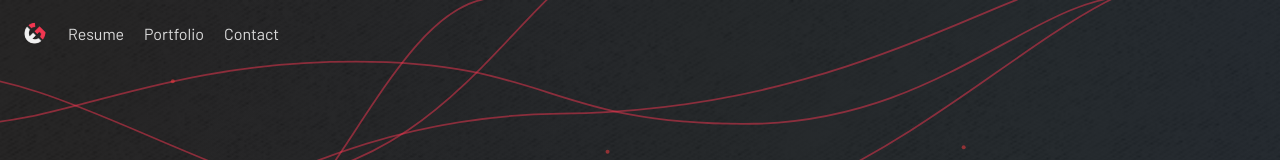
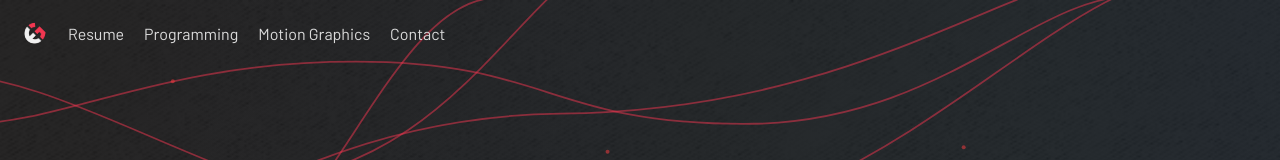
Before and after one commit to Coralise/Wayne-Portfolio, a Next.js app: page / in a window 1280 px wide. Shown: the top 160 px of the page. Built offline with nearby package versions, Linux system fonts and the light colour scheme; a web font is replaced by a local one; what tailwindcss-motion would draw is missing.

Commit message:
Update header links; replace Portfolio with Programming and add Motion Graphics section

```diff
--- a/app/components/header.js
+++ b/app/components/header.js
@@ -17,7 +17,8 @@ export default function Header() {
             <div className="p-5 rounded-2xl hidden sm:flex gap-5 my-auto fixed container z-50">
                 <Link href={'/'}><img src="images/logo.png" className="size-5 hover:size-7 m-1 hover:m-0 transition-all duration-300 ease-out rotate-[-45deg] hover:rotate-[0deg] active:size-5 active:m-1" /></Link>
                 <Link href={'/resume'} className="hover:text-highlight transition-all ease-out duration-300 my-auto hover:-rotate-6 active:rotate-6 hover:font-semibold">Resume</Link>
-                <Link href={'/#portfolio-section'} className="hover:text-highlight transition-all ease-out duration-300 my-auto hover:-rotate-6 active:rotate-6 hover:font-semibold">Portfolio</Link>
+                <Link href={'/programming-portfolio'} className="hover:text-highlight transition-all ease-out duration-300 my-auto hover:-rotate-6 active:rotate-6 hover:font-semibold">Programming</Link>
+                <Link href={'/motion-graphics-portfolio'} className="hover:text-highlight transition-all ease-out duration-300 my-auto hover:-rotate-6 active:rotate-6 hover:font-semibold">Motion Graphics</Link>
                 <Link href={'/contact'} className="hover:text-highlight transition-all ease-out duration-300 my-auto hover:-rotate-6 active:rotate-6 hover:font-semibold">Contact</Link>
             </div>
             <div className={`flex w-screen z-40 justify-end absolute`}>
@@ -26,7 +27,8 @@ export default function Header() {
                     <div className="mx-4 flex flex-col gap-2 font-bold ">
                         <Link href={'/'} onClick={toggleNavBar}>Home</Link>
                         <Link href={'/resume'} onClick={toggleNavBar}>Resume</Link>
-                        <Link href={'/#portfolio-section'} onClick={toggleNavBar}>Portfolio</Link>
+                        <Link href={'/programming-portfolio'} onClick={toggleNavBar}>Programming</Link>
+                        <Link href={'/motion-graphics-portfolio'} onClick={toggleNavBar}>Motion Graphics</Link>
                         <Link href={'/contact'} onClick={toggleNavBar}>Contact</Link>
                     </div>
                 </div>
```
